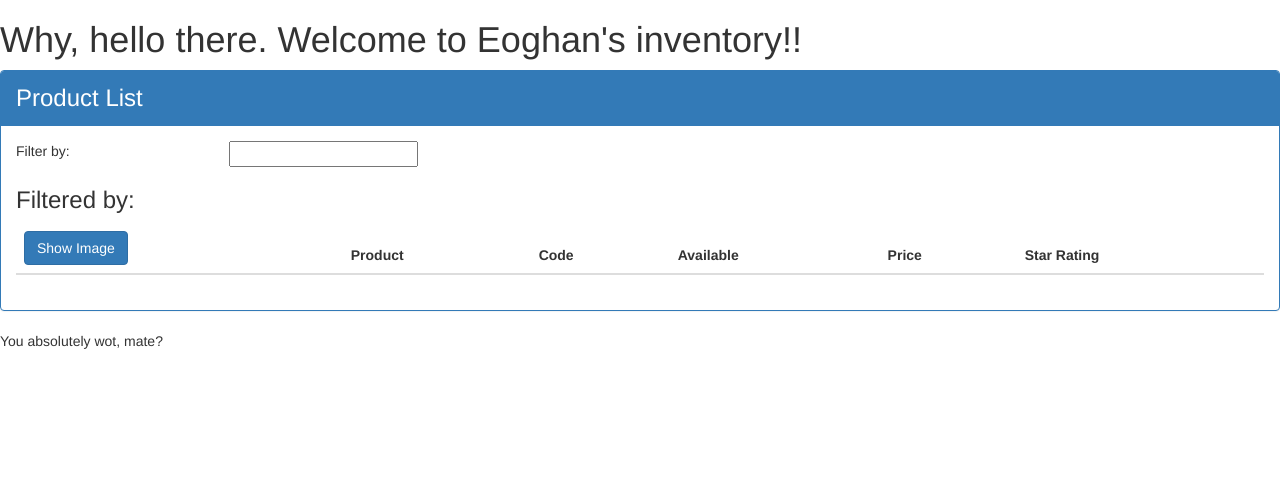
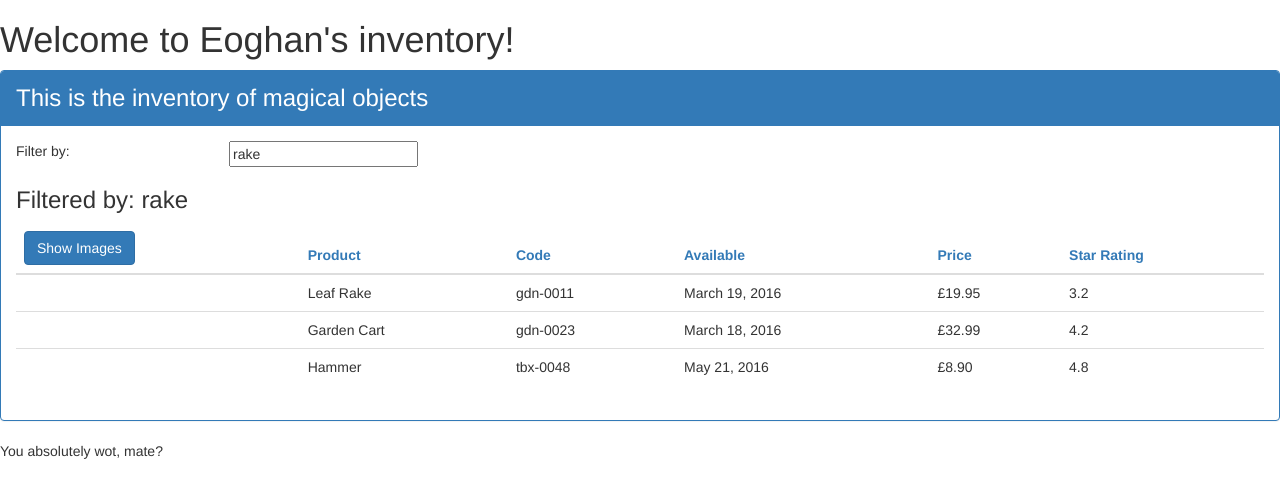
Before and after one commit to eoghanjoneill/ang-get-started, an Angular app: page / in a window 1280 px wide. Shown: the top 498 px of the page. Built offline with nearby package versions, Linux system fonts and the light colour scheme.

Commit message:
up to 7.4

```diff
--- a/src/app/app.component.html
+++ b/src/app/app.component.html
@@ -1,7 +1,7 @@
 <!--The whole content below can be removed with the new code.-->
 <header>
   <h1>
-    Why, hello there. Welcome to {{pageTitle}}!!
+    Welcome to {{pageTitle}}!
   </h1>
 </header>
 <inv-prod-list></inv-prod-list>
--- a/src/app/app.module.ts
+++ b/src/app/app.module.ts
@@ -1,4 +1,5 @@
 import { BrowserModule } from '@angular/platform-browser';
+import { FormsModule } from '@angular/forms'
 import { NgModule } from '@angular/core';
 
 import { AppComponent } from './app.component';
@@ -10,7 +11,8 @@
     ProductListComponent
   ],
   imports: [
-    BrowserModule
+    BrowserModule,
+    FormsModule
   ],
   providers: [],
   bootstrap: [AppComponent]
--- /dev/null
+++ b/src/app/products/product-list.component.css
@@ -0,0 +1,7 @@
+thead {
+  color: #337AB7;
+}
+tr img {
+      width: 50px;
+      margin: 2px;
+}
--- a/src/app/products/product-list.component.html
+++ b/src/app/products/product-list.component.html
@@ -1,25 +1,29 @@
 <section class='panel panel-primary'>
   <div class='panel-heading'>
-    Product List
+    {{pageTitle}}
   </div>
   <div class='panel-body'>
     <div class='row'>
       <div class='col-md-2'>Filter by:</div>
       <div class='col-md-4'>
-        <input type='text'>
+        <input type='text'
+          [(ngModel)]='listFilter' />
       </div>
     </div>
     <div class='row'>
       <div class='col-md-6'>
-        <h3>Filtered by: </h3>
+        <h3>Filtered by: {{listFilter}}</h3>
       </div>
     </div>
     <div class='table-responsive'>
-      <table class='table'>
+      <table class='table' *ngIf='products && products.length'>
         <thead>
           <tr>
             <th>
-              <button class='btn btn-primary'>Show Image</button>
+              <button class='btn btn-primary'
+                (click)='toggleImages()'>
+                {{showImages ? 'Hide' : 'Show'}} Images
+              </button>
             </th>
             <th>Product</th>
             <th>Code</th>
@@ -29,6 +33,18 @@
           </tr>
         </thead>
         <tbody>
+          <tr *ngFor='let product of products'>
+            <td>
+              <img [src]='product.imageUrl'
+              [title]='product.productName'
+              *ngIf='showImages'>
+            </td>
+            <td>{{product.productName}}</td>
+            <td>{{product.productCode | lowercase}}</td>
+            <td>{{product.releaseDate}}</td>
+            <td>{{product.price | currency:'GBP':true:'1.2-2'}}</td>
+            <td>{{product.starRating}}</td>
+          </tr>
         </tbody>
       </table>
     </div>
--- a/src/app/products/product-list.component.ts
+++ b/src/app/products/product-list.component.ts
@@ -1,9 +1,51 @@
-import {Component} from '@angular/core';
+import { Component, OnInit } from '@angular/core';
+import { IProduct } from "./product";
 
 @Component({
   selector: 'inv-prod-list',
-  templateUrl: './product-list.component.html'
+  templateUrl: './product-list.component.html',
+  styleUrls: ['./product-list.component.css']
 })
-export class ProductListComponent {
+export class ProductListComponent implements OnInit{
+  pageTitle: string = "This is the inventory of magical objects";
+  showImages: boolean = false;
+  listFilter: string = 'rake';
+  products: IProduct[] = [{
+        "productId": 1,
+        "productName": "Leaf Rake",
+        "productCode": "GDN-0011",
+        "releaseDate": "March 19, 2016",
+        "description": "Leaf rake with 48-inch wooden handle.",
+        "price": 19.95,
+        "starRating": 3.2,
+        "imageUrl": "http://openclipart.org/image/300px/svg_to_png/26215/Anonymous_Leaf_Rake.png"
+    },
+    {
+        "productId": 2,
+        "productName": "Garden Cart",
+        "productCode": "GDN-0023",
+        "releaseDate": "March 18, 2016",
+        "description": "15 gallon capacity rolling garden cart",
+        "price": 32.99,
+        "starRating": 4.2,
+        "imageUrl": "http://openclipart.org/image/300px/svg_to_png/58471/garden_cart.png"
+    },
+    {
+        "productId": 5,
+        "productName": "Hammer",
+        "productCode": "TBX-0048",
+        "releaseDate": "May 21, 2016",
+        "description": "Curved claw steel hammer",
+        "price": 8.9,
+        "starRating": 4.8,
+        "imageUrl": "http://openclipart.org/image/300px/svg_to_png/73/rejon_Hammer.png"
+    }];
 
+    toggleImages(): void {
+      this.showImages = !this.showImages;
+    }
+
+    ngOnInit(): void {
+      //window.alert('yep, that loaded, boysh');
+    }
 }
--- /dev/null
+++ b/src/app/products/product.ts
@@ -0,0 +1,21 @@
+export interface IProduct {
+ productId: number;
+ productName: string;
+ productCode: string;
+ releaseDate: string;
+ price: number;
+ description: string;
+ starRating: number;
+ imageUrl: string;
+}
+
+/* {
+        "productId": 1,
+        "productName": "Leaf Rake",
+        "productCode": "GDN-0011",
+        "releaseDate": "March 19, 2016",
+        "description": "Leaf rake with 48-inch wooden handle.",
+        "price": 19.95,
+        "starRating": 3.2,
+        "imageUrl": "http://openclipart.org/image/300px/svg_to_png/26215/Anonymous_Leaf_Rake.png"
+    } */
```
